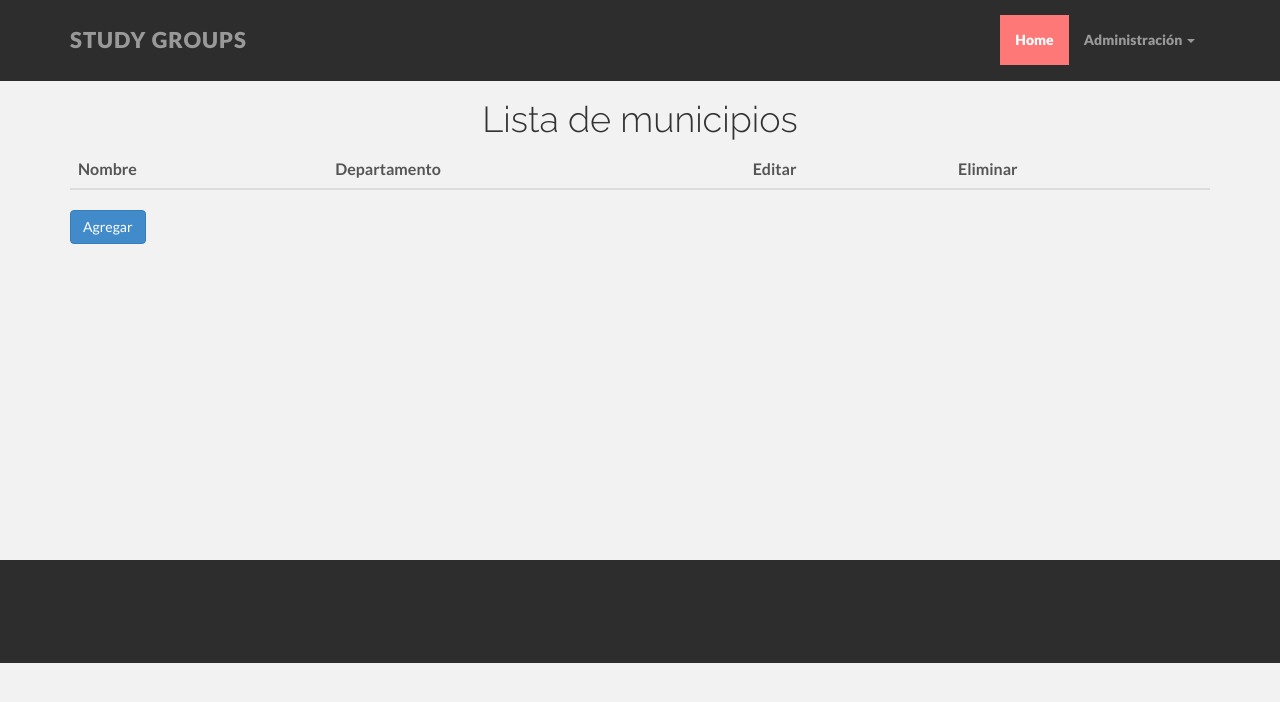
After one commit to ivanantoniodl/RepositorioStudyGroup, a Django app: template StudyGroup/templates/departamento/listamunicipios.html in a window 1280 px wide. The commit adds this page. Shown: the top 702 px of the page. Run offline with Django 3.2, Linux system fonts and the light colour scheme; the template is opened without the code that fills it, so the values that code supplies are empty; parts of the project's set-up code (start-up, migrations or seed data) failed here and were passed over; some libraries are stand-ins or nearby versions.

Commit message:
1. Agregar urls para municipios 2. Agregar template para visualizar municipios

```diff
--- a/StudyGroup/apps/procedencia/urls.py
+++ b/StudyGroup/apps/procedencia/urls.py
@@ -1,6 +1,6 @@
 from django.conf.urls import include, url
 from django.contrib import admin
-from .views import ListarDepartamentoView, AgregarDepartamentoView, EliminarDepartamentoView
+from .views import ListarDepartamentoView, AgregarDepartamentoView, EliminarDepartamentoView,ListarMunicipioView
 
 urlpatterns = [
     # Examples:
@@ -10,4 +10,5 @@ urlpatterns = [
     url(r'^list/$', ListarDepartamentoView.as_view(), name='Lista_Departamentos'),
     url(r'^add/$', AgregarDepartamentoView.as_view(), name='Agregar_Departamento'),
     url(r'^delete/(?P<pk>\d+)/$',EliminarDepartamentoView.as_view(), name='Eliminar_Departamento'),
+    url(r'^listmunicipios/$',ListarMunicipioView.as_view(),name='Listar_Municipios'),
 ]
--- a/StudyGroup/templates/base.html
+++ b/StudyGroup/templates/base.html
@@ -52,6 +52,7 @@
               <ul class="dropdown-menu">
                 <li><a href="{% url 'est:Listar_Estudiante' %}">Estudiantes</a></li>
                 <li><a href="{% url 'depto:Lista_Departamentos' %}">Departamentos</a></li>
+                <li><a href="{% url 'depto:Listar_Municipios' %}">Municipios</a></li>
               </ul>
             </li>
           </ul>
--- /dev/null
+++ b/StudyGroup/templates/departamento/listamunicipios.html
@@ -0,0 +1,38 @@
+{% extends "base.html" %}
+
+{% load static from staticfiles %}
+
+
+{% block profile %}
+
+	<div id="headerwrapwhite">
+		<div class="container">
+			<div class="row">
+				<div class="col-lg-12">
+					<h1 class="centered">Lista de municipios</h1>
+					<table class="table table-striped">
+						<thead>
+							<tr>
+								<th>Nombre</th>
+								<th>Departamento</th>
+								<th>Editar</th>
+								<th>Eliminar</th>
+							</tr>
+						</thead>
+						<tbody>
+							{% for municipios in object_list  %}
+								<tr>
+									<td>{{ municipios.nombre }}</td>
+									<td>{{ municipios.departamento }}</td>
+									<td><a href=""><span class="glyphicon glyphicon-pencil"></a></td>
+									<td><a href="{% url 'depto:Eliminar_Departamento'  departamentos.id %}"><span class="glyphicon glyphicon-trash"></a></td>
+								</tr>
+							{% endfor %}
+						</tbody>
+					</table>
+					<a href="{% url 'depto:Agregar_Departamento' %}" class="btn btn-primary">Agregar</a>
+				</div>
+			</div><!-- row -->
+		</div><!-- container -->
+	</div><!-- headerwrap -->
+{% endblock profile %}
```
Also changed, not shown: StudyGroup/apps/procedencia/views.py (+11 -4 lines).
